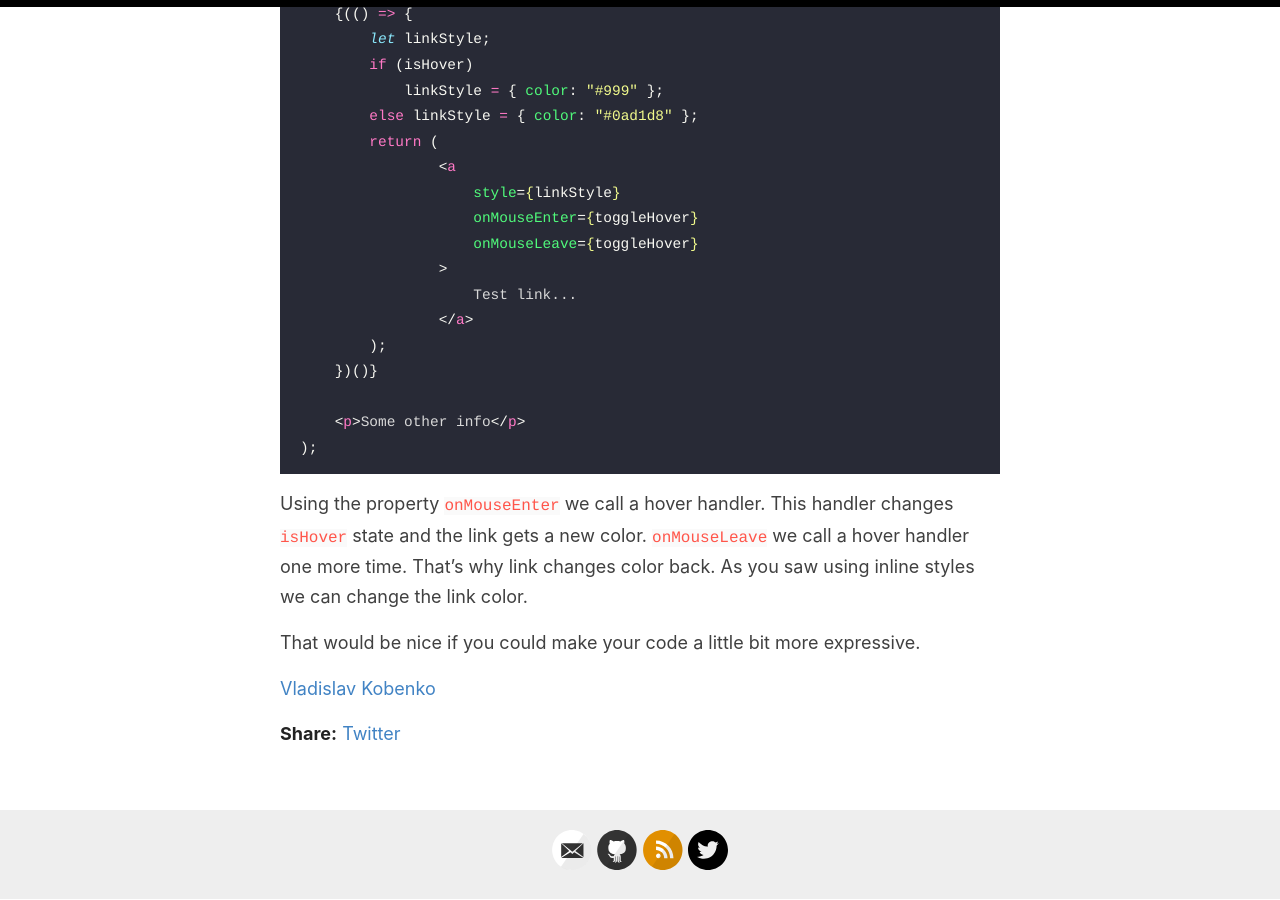
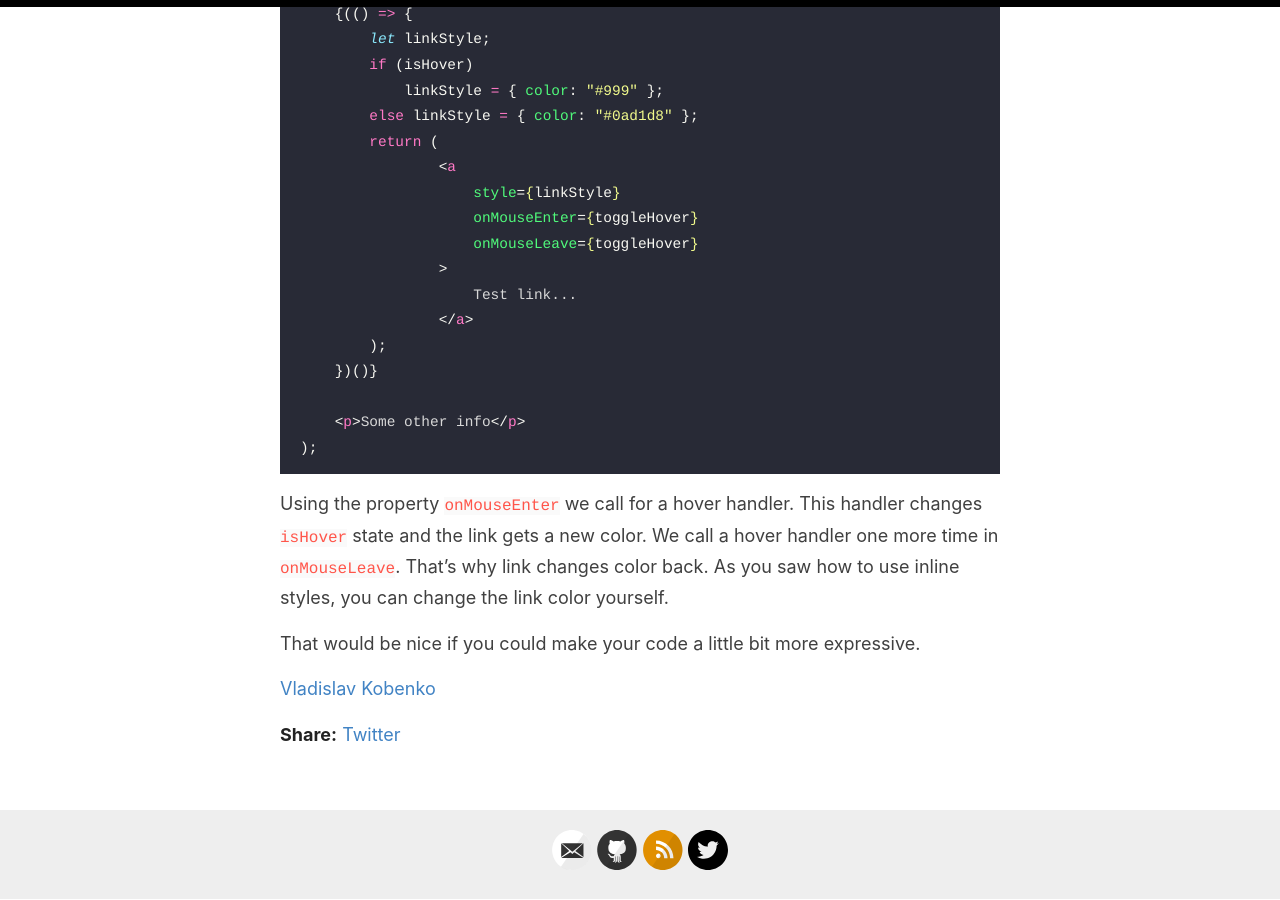
Before and after one commit to XAP-Software/XAP-Software.github.io, a Jekyll site: the page built from _posts/2022-06-01-nextjs_changing_link_color.md, in a window 1280 px wide and 900 px high, scrolled down 1089 px. Built offline with Jekyll 4.4.1, drawn with Linux system fonts in a browser that asks for light colours.

Commit message:
Update _posts/2022-06-01-nextjs_changing_link_color.md
Co-authored-by: Sergei <70657176+Komolcev@users.noreply.github.com>

````diff
--- a/_posts/2022-06-01-nextjs_changing_link_color.md
+++ b/_posts/2022-06-01-nextjs_changing_link_color.md
@@ -54,6 +54,6 @@ return (
 );
 ```
 
-Using the property `onMouseEnter` we call a hover handler. This handler changes `isHover` state and the link gets a new color. `onMouseLeave` we call a hover handler one more time. That's why link changes color back. As you saw using inline styles we can change the link color.
+Using the property `onMouseEnter` we call for a hover handler. This handler changes `isHover` state and the link gets a new color. We call a hover handler one more time in `onMouseLeave`. That's why link changes color back. As you saw how to use inline styles, you can change the link color yourself.
 
 That would be nice if you could make your code a little bit more expressive.
````
